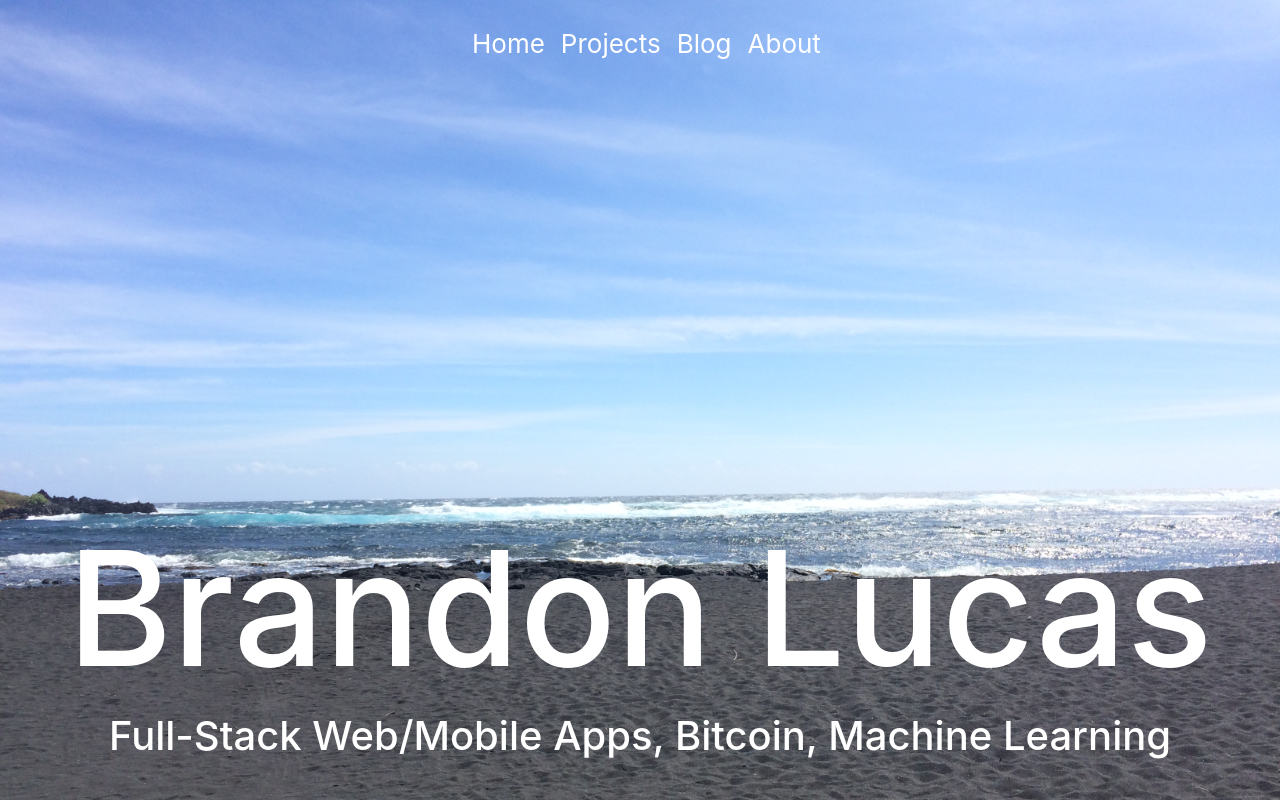
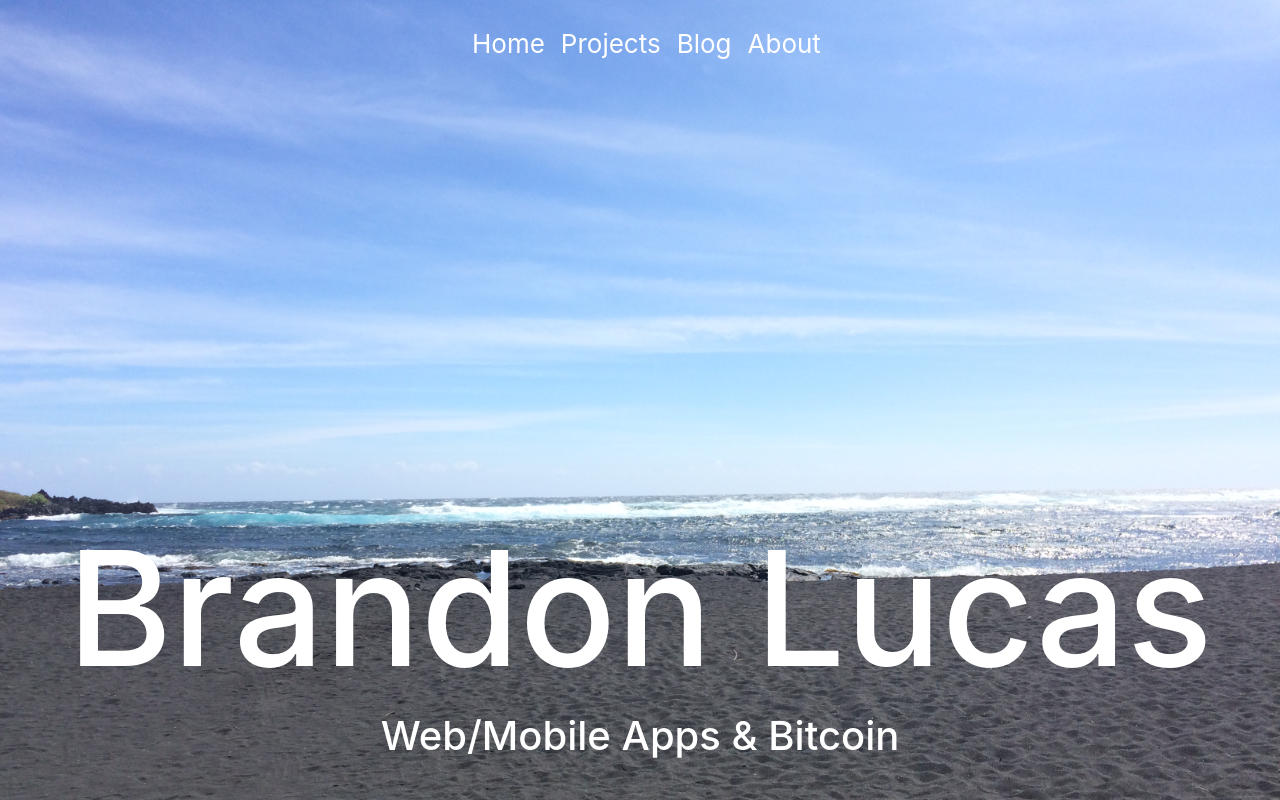
Before and after one commit to thebrandonlucas/homebase, a React (Create React App) app: page / in a window 1280 px wide. Shown: the top 800 px of the page. Built offline with nearby package versions, Linux system fonts and the light colour scheme.

Commit message:
change header

```diff
--- a/src/App.tsx
+++ b/src/App.tsx
@@ -39,7 +39,7 @@ function App() {
         <div id="home" className="d-flex flex-column align-items-center justify-content-center min-vh-title">
           <div>
             <h1 className="title">Brandon Lucas</h1>
-            <h3 className="subtitle">Full-Stack Web/Mobile Apps, Bitcoin, Machine Learning</h3>
+            <h3 className="subtitle">Web/Mobile Apps & Bitcoin</h3>
           </div>
         </div>
       </div>
```
